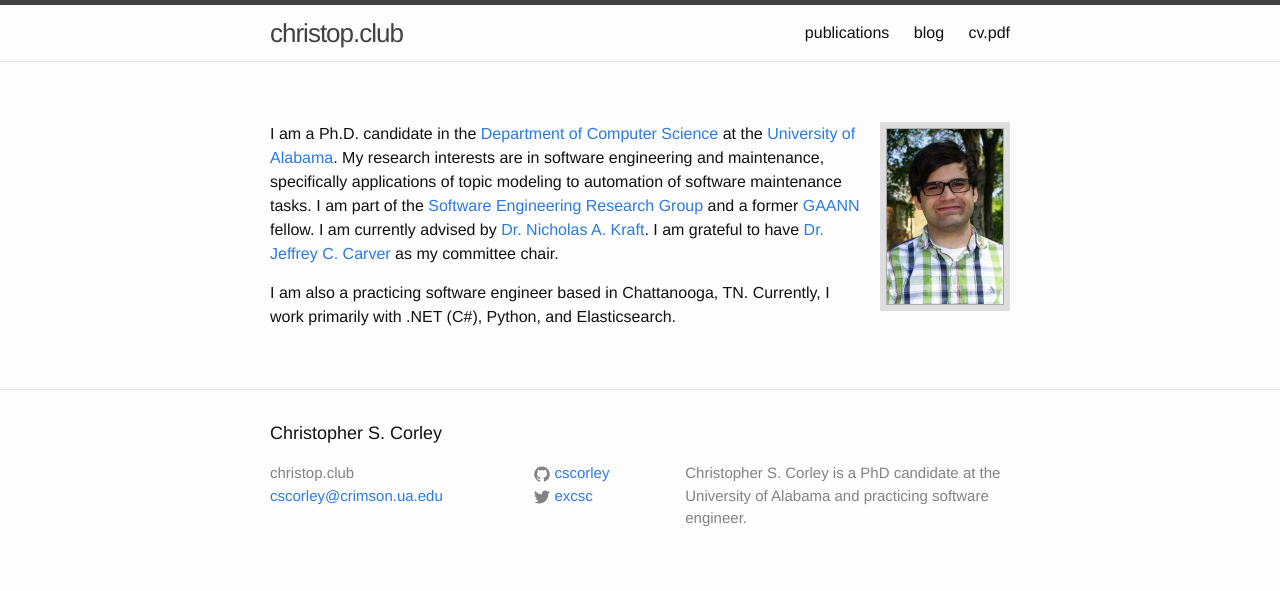
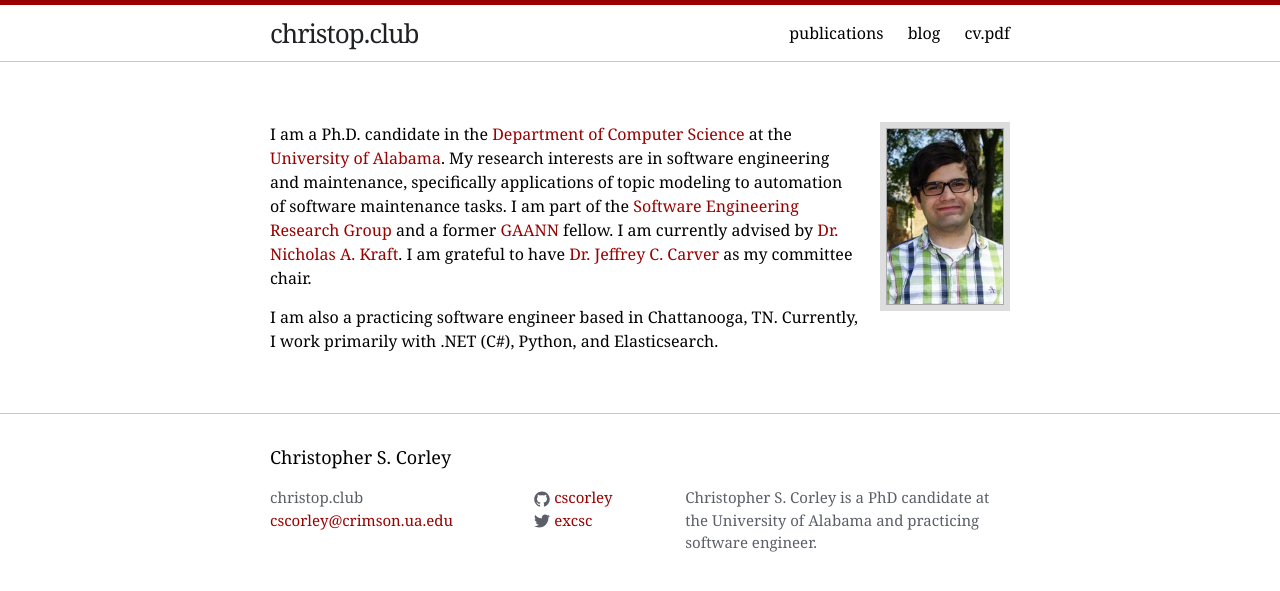
Before and after one commit to cscorley/cscorley.github.io, a Jekyll site: the page built from index.md, in a window 1280 px wide. Shown: the top 591 px of the page. Built offline with Jekyll 4.4.1, drawn with Linux system fonts in a browser that asks for light colours.

Commit message:
MY BRAND. (also fixes code highlighting)

```diff
--- a/_sass/_base.scss
+++ b/_sass/_base.scss
@@ -93,7 +93,7 @@ a {
     text-decoration: none;
 
     &:visited {
-        color: darken($brand-color, 15%);
+        color: darken($brand-color, 5%);
     }
 
     &:hover {
@@ -130,7 +130,7 @@ code {
     font-size: 15px;
     border: 1px solid $grey-color-light;
     border-radius: 3px;
-    background-color: #eef;
+    background-color: $code-accent;
 }
 
 code {
--- a/_sass/_layout.scss
+++ b/_sass/_layout.scss
@@ -2,7 +2,7 @@
  * Site header
  */
 .site-header {
-    border-top: 5px solid $grey-color-dark;
+    border-top: 5px solid $brand-color;
     border-bottom: 1px solid $grey-color-light;
     min-height: 56px;
 
--- a/_sass/_syntax-highlighting.scss
+++ b/_sass/_syntax-highlighting.scss
@@ -2,7 +2,7 @@
  * Syntax highlighting styles
  */
 .highlight {
-    background: #fff;
+    background: $code-accent;
     @extend %vertical-rhythm;
 
     .c     { color: #998; font-style: italic } // Comment
--- a/css/main.scss
+++ b/css/main.scss
@@ -4,20 +4,19 @@
 @charset "utf-8";
 
 
-
-// Our variables
-$base-font-family: Helvetica, Arial, sans-serif;
+$base-font-family: "PT Serif",Georgia,Times,"Times New Roman",serif;
 $base-font-size:   16px;
 $small-font-size:  $base-font-size * 0.875;
 $base-line-height: 1.5;
 
 $spacing-unit:     30px;
 
-$text-color:       #111;
-$background-color: #fdfdfd;
-$brand-color:      #2a7ae2;
+$text-color:       #000;
+$background-color: #fff;
+$brand-color:      #900;
+$code-accent:      #fee;
 
-$grey-color:       #828282;
+$grey-color:       #5c5f68;
 $grey-color-light: lighten($grey-color, 40%);
 $grey-color-dark:  darken($grey-color, 25%);
 
```
Also changed, not shown: 1 other file.
